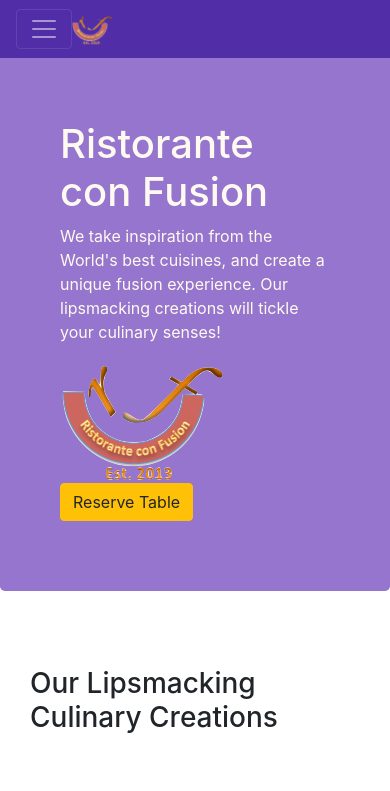
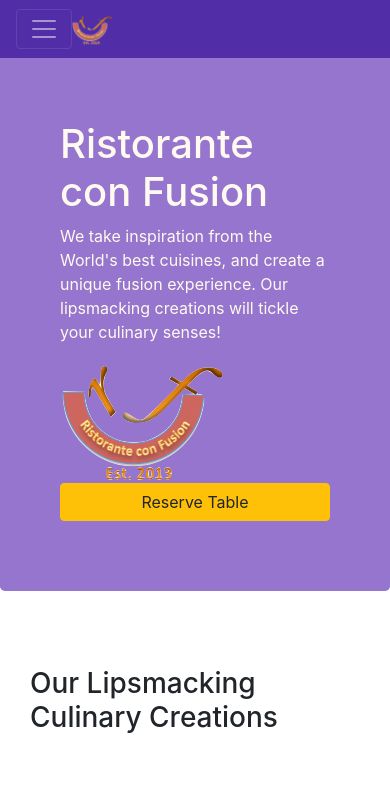
Before and after one commit to Pavemaran/Assignment2, a website: page index.html in a window 390 px wide. Shown: the top 791 px of the page. Drawn offline with nearby package versions, Linux system fonts and the light colour scheme.

Commit message:
small screen

```diff
--- a/index.html
+++ b/index.html
@@ -42,14 +42,13 @@
                     <h1>Ristorante con Fusion</h1>
                     <p>We take inspiration from the World's best cuisines, and create a unique fusion experience. Our lipsmacking creations will tickle your culinary senses!</p>
                 </div>
-                <div class="col-12 col-md-3 justify-content-start">
+                <div class="col-12 col-md-3 align-items-center">
                     <img src="img/logo.png" class="img-fluid">
                 </div>
-                <div >
-                    <div class=" col-12 col-md-3 justify-content-end align-items-center">
-                        <a href="#reserve"><button type="button" class="btn btn-warning">Reserve Table</button></a>
+
+                    <div class=" col-12 col-md-3 align-self-center">
+                        <a href="#reserve"><button type="button" class="btn btn-warning btn-block">Reserve Table</button></a>
                     </div>
-            </div>
         </div>
     </header>
 
```
